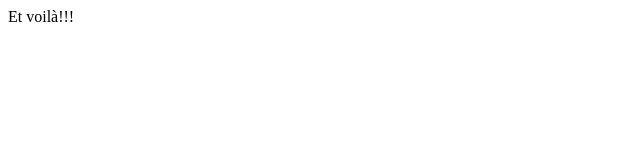
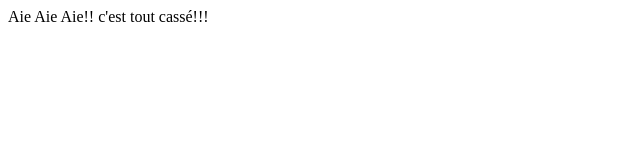
Before and after one commit to formation-dwwm/git-playground, a plain HTML site: page index.html in a window 1280 px wide. Shown: the whole page, without its empty margins (0-640 px from the left). Drawn offline with Linux system fonts and the light colour scheme.

Commit message:
là, normalement ca casse

```diff
--- a/index.html
+++ b/index.html
@@ -7,6 +7,6 @@
     <title>Git Playground</title>
 </head>
 <body>
-   <p>Et voilà!!!</p>
+   <p>Aie Aie Aie!! c'est tout cassé!!!</p>
 </body>
 </html>
```
